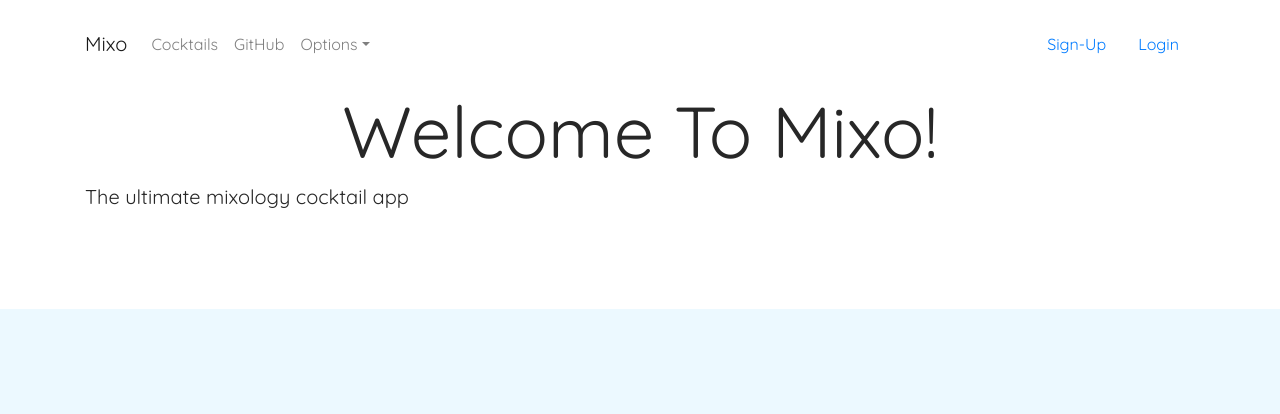
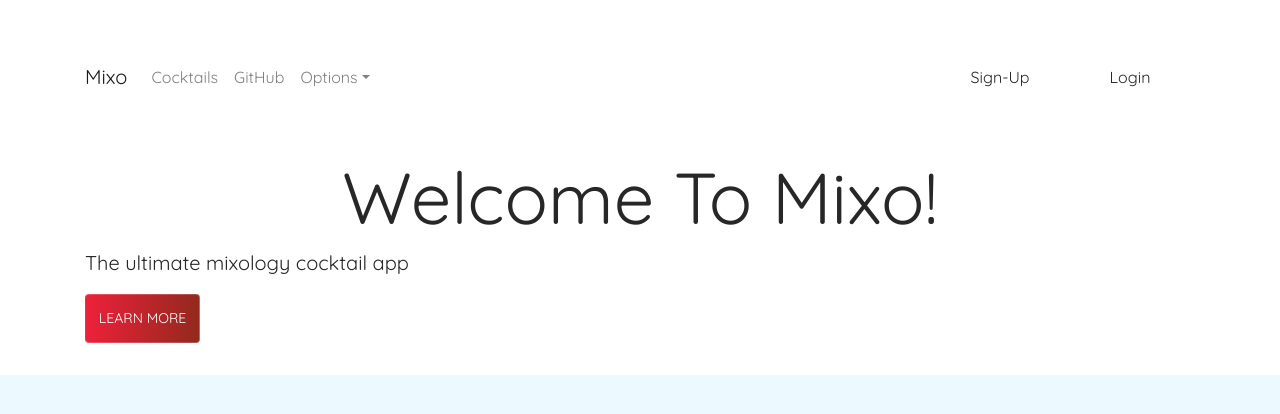
Before and after one commit to AfricanBruceWayne/mixo-mlab, a React (Create React App) app in the folder client/: page / in a window 1280 px wide. Shown: the top 414 px of the page. Built offline with nearby package versions, Linux system fonts and the light colour scheme; the HTML template or start-up script is replaced by a standard one.

Commit message:
Updated styles

```diff
--- a/client/src/App.css
+++ b/client/src/App.css
@@ -13,6 +13,8 @@ html {
 }
 
 body {
+  margin: 0;
+  padding: 0;
   color: #272727;
   font-family: 'Quicksand', serif;
   font-style: normal;
@@ -20,6 +22,42 @@ body {
   letter-spacing: 0;
   padding: 1rem;
 }
+
+.App {
+  text-align: center;
+  position: relative;
+}
+
+/* DEMO STYLES */
+.nav {
+  padding: 30px 0;
+}
+.nav a {
+  display: inline-block;
+  width: 100px;
+  text-align: center;
+  margin: 0 15px;
+  padding: 10px;
+  border: 1px rgba(255,255,255,0.5) solid;
+  transition: all 0.3s linear;
+  text-decoration: none;
+  color: #272727;
+}
+
+.nav a:hover {
+  border-bottom: solid 2px #e52d27;
+}
+
+.nav a.active {
+  background-color: #61DAFB;
+}
+
+section {
+  padding: 50px 0;
+  max-width: 600px;
+  margin: 0 auto;
+}
+
 
 .main{
   max-width: 1200px;
@@ -39,21 +77,19 @@ img {
 }
 
 .btn {
-  color: #ffffff;
   padding: 0.8rem;
   font-size: 14px;
   text-transform: uppercase;
   border-radius: 4px;
   font-weight: 400;
-  display: block;
-  width: 100%;
+  background: linear-gradient(to right, #ed213a, #93291e); /* W3C, IE 10+/ Edge, Firefox 16+, Chrome 26+, Opera 12+, Safari 7+ */
   cursor: pointer;
   border: 1px solid rgba(255, 255, 255, 0.2);
-  background: transparent;
 }
 
 .btn:hover {
-  background-color: rgba(255, 255, 255, 0.12);
+  color: #cbf3fdf6;
+  font-weight: 400;
 }
 
 .cards {
@@ -111,9 +147,24 @@ img {
   margin-bottom: 1.25rem;
   font-weight: 400;
 }
-.made_by{
-  font-weight: 400;
-  font-size: 13px;
-  margin-top: 35px;
-  text-align: center;
+
+/* simple - enter transition 300ms, exit 150ms */
+.fade-appear,
+.fade-enter {
+    opacity: 0;
+    z-index: 1;
 }
+.fade-appear-active,
+.fade-enter.fade-enter-active {
+    opacity: 1;
+    transition: opacity 300ms linear 150ms;
+}
+
+.fade-exit {
+    opacity: 1;
+}
+
+.fade-exit.fade-exit-active {
+    opacity: 0;
+    transition: opacity 150ms linear;
+}
```
